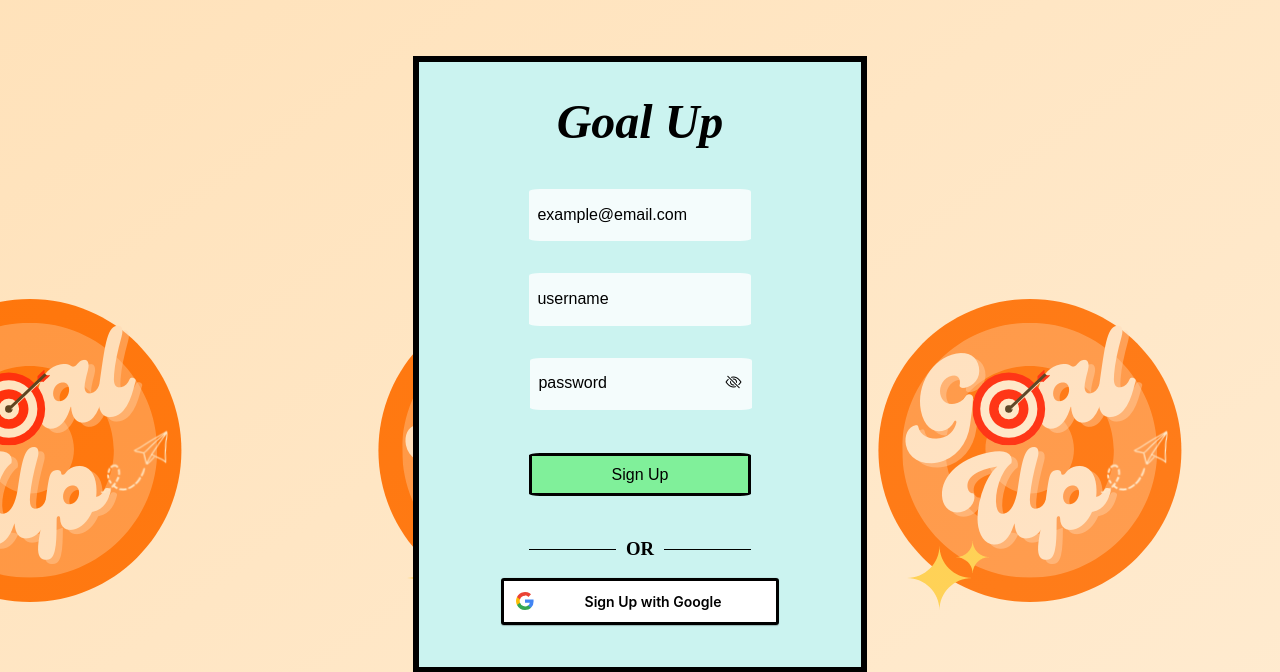
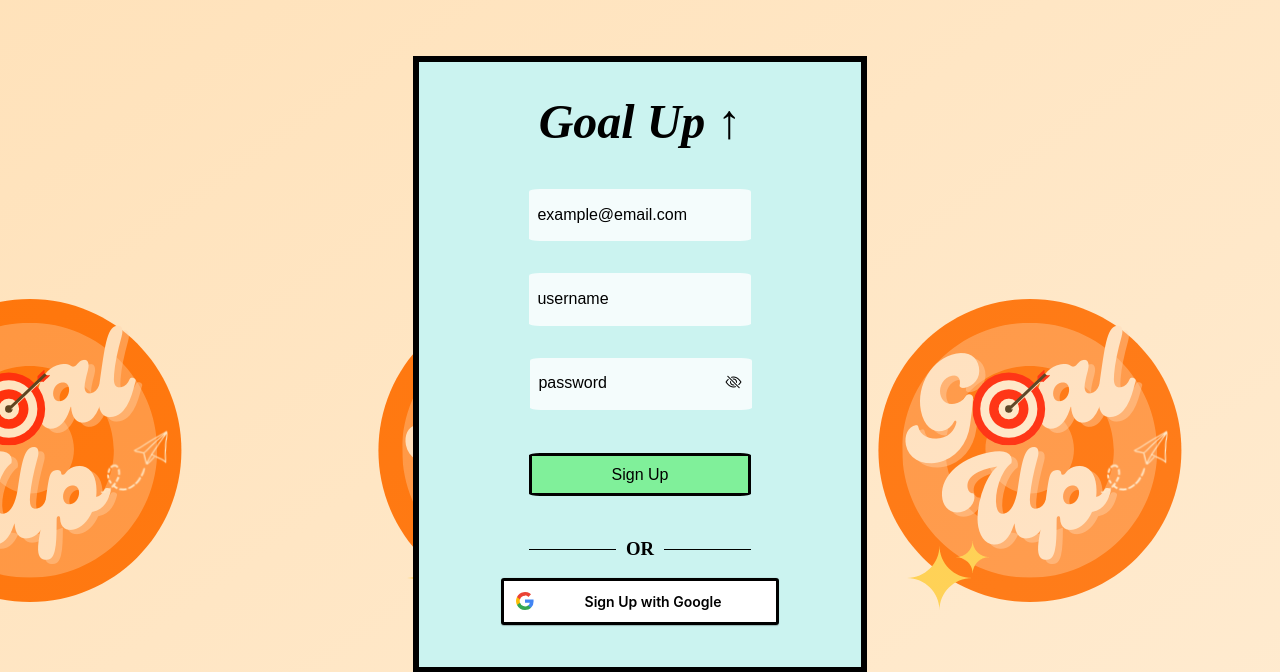
Before and after one commit to sael17/TechExchange-S22-TeamLorem, a Flask app: page /signup in a window 1280 px wide. Shown: the top 672 px of the page. Run offline with Flask 2, Linux system fonts and the light colour scheme; some libraries are stand-ins or nearby versions.

Commit message:
Reversing change made for heroku auto redeploy

```diff
--- a/templates/session.html
+++ b/templates/session.html
@@ -9,7 +9,7 @@
 <body class="main-container" onload="document.FormName.reset();">
 
     <section class="form-container">
-        <h1 class="company-title">Goal Up</h1>
+        <h1 class="company-title">Goal Up &uarr;</h1>
 
         {%if sign_up%}
         <form action="/signup" method="post" class="login-form" id="login-form">
```
